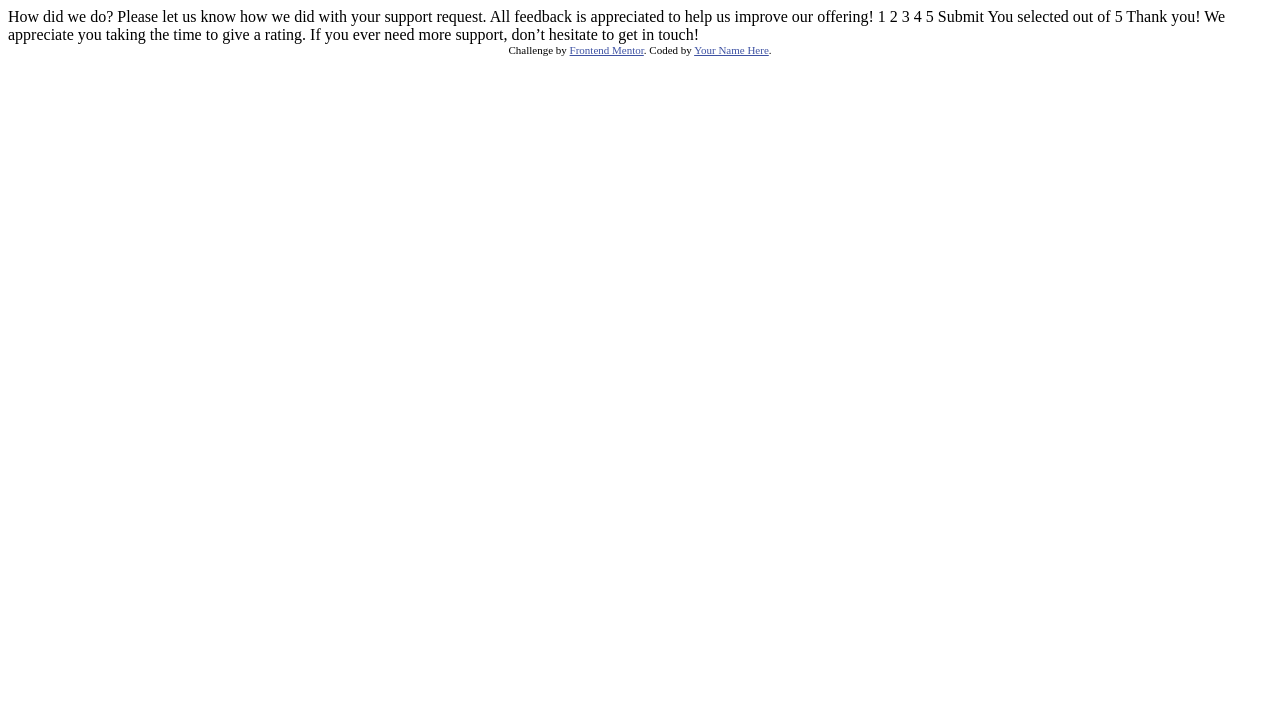
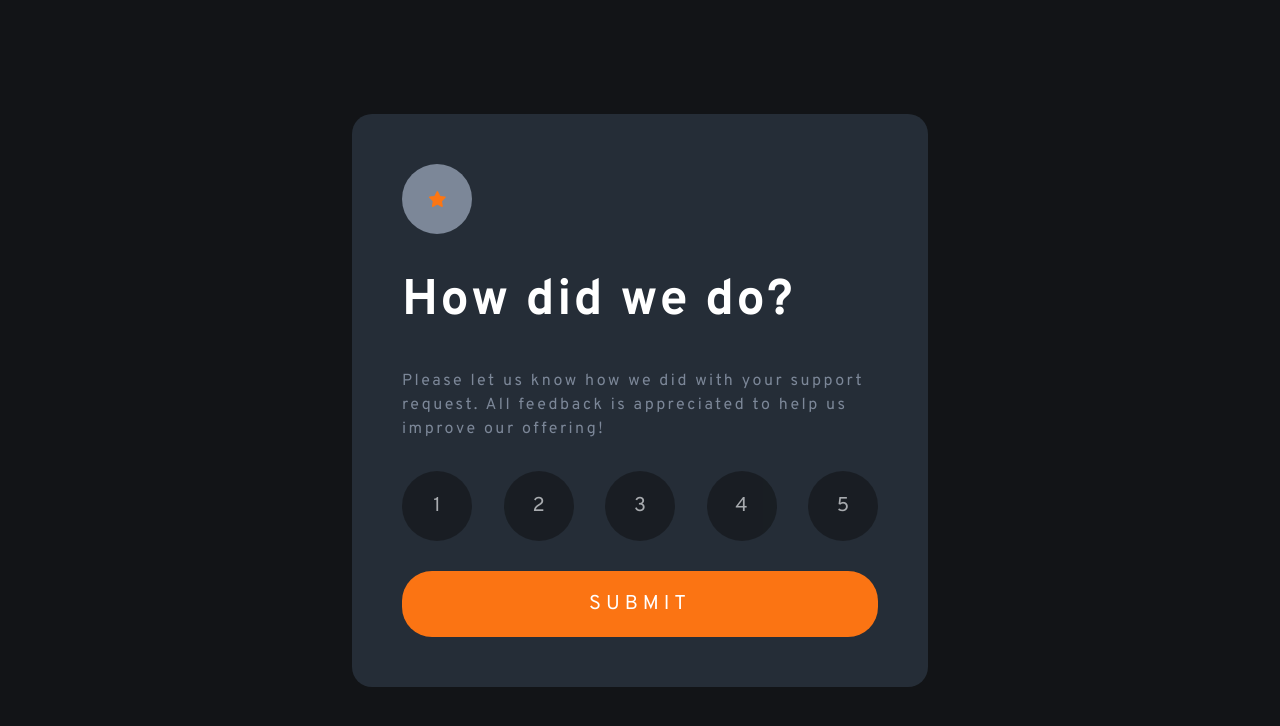
Before and after one commit to Zeuhz-Droid/interactive-rating-component-main, a plain HTML site: page index.html in a window 1280 px wide. Drawn offline with Linux system fonts and the light colour scheme.

Commit message:
Card front component complete

```diff
--- a/index.html
+++ b/index.html
@@ -1,49 +1,76 @@
 <!DOCTYPE html>
 <html lang="en">
   <head>
-  <meta charset="UTF-8">
-  <meta name="viewport" content="width=device-width, initial-scale=1.0"> <!-- displays site properly based on user's device -->
+    <meta charset="UTF-8" />
+    <meta name="viewport" content="width=device-width, initial-scale=1.0" />
+    <!-- displays site properly based on user's device -->
 
-  <link rel="icon" type="image/png" sizes="32x32" href="./images/favicon-32x32.png">
+    <link
+      rel="icon"
+      type="image/png"
+      sizes="32x32"
+      href="./images/favicon-32x32.png"
+    />
+
+    <!-- LINK TO FONT STYLES -->
+    <link rel="preconnect" href="https://fonts.googleapis.com" />
+    <link rel="preconnect" href="https://fonts.gstatic.com" crossorigin />
+    <link
+      href="https://fonts.googleapis.com/css2?family=Overpass:wght@400;700&display=swap"
+      rel="stylesheet"
+    />
+
+    <!-- LINK TO GENERAL STYLES -->
+    <link rel="stylesheet" href="style.css" />
 
     <title>Frontend Mentor | Interactive rating component</title>
 
     <!-- Feel free to remove these styles or customise in your own stylesheet 👍 -->
-  <style>
-    .attribution { font-size: 11px; text-align: center; }
-    .attribution a { color: hsl(228, 45%, 44%); }
-  </style>
   </head>
   <body>
+    <div class="container">
+      <header></header>
+      <main>
+        <section class="card">
+          <div class="card-greet">
+            <figure class="card-logo">
+              <img src="./images/icon-star.svg" alt="icon-star" />
+            </figure>
+            <h1 class="heading-1">How did we do?</h1>
+            <p class="plain-text">
+              Please let us know how we did with your support request. All
+              feedback is appreciated to help us improve our offering!
+            </p>
+            <div class="btn-container">
+              <button class="btn btn-ratings">1</button>
+              <button class="btn btn-ratings">2</button>
+              <button class="btn btn-ratings">3</button>
+              <button class="btn btn-ratings">4</button>
+              <button class="btn btn-ratings">5</button>
+            </div>
 
-  <!-- Rating state start -->
+            <button class="btn btn-submit">Submit</button>
+          </div>
 
-  How did we do?
+          <div class="card-thankyou"></div>
+        </section>
+      </main>
 
-  Please let us know how we did with your support request. All feedback is appreciated
-  to help us improve our offering!
+      <!-- You selected
 
-  1 2 3 4 5
+      out of 5 Thank you! We appreciate you taking the time to give a rating. If
+      you ever need more support, don’t hesitate to get in touch!
 
-  Submit
-
-  <!-- Rating state end -->
-
-  <!-- Thank you state start -->
-
-  You selected <!-- Add rating here --> out of 5
-
-  Thank you!
-
-  We appreciate you taking the time to give a rating. If you ever need more support,
-  don’t hesitate to get in touch!
-
-  <!-- Thank you state end -->
 
 
       <div class="attribution">
-    Challenge by <a href="https://www.frontendmentor.io?ref=challenge" target="_blank">Frontend Mentor</a>.
-    Coded by <a href="#">Your Name Here</a>.
+        Challenge by
+        <a href="https://www.frontendmentor.io?ref=challenge" target="_blank"
+          >Frontend Mentor</a
+        >. Coded by <a href="#">Your Name Here</a>.
+      </div> -->
     </div>
+
+    <script src="temi.js"></script>
   </body>
 </html>
--- /dev/null
+++ b/style.css
@@ -0,0 +1,125 @@
+*,
+*::after,
+*::before {
+  margin: 0;
+  padding: 0;
+  box-sizing: inherit;
+}
+
+html {
+  font-size: 62.5%; /* 1rem = 10px */
+  box-sizing: border-box;
+}
+
+body {
+  font-family: "Overpass", sans-serif;
+  font-size: 1.6rem; /* (1.6 * 16)px */
+  line-height: 1.5;
+  letter-spacing: 0.25rem;
+  background-color: hsl(216, 12%, 8%);
+}
+
+.container {
+  max-width: 100%;
+  margin-inline: auto;
+}
+
+main {
+  width: 100%;
+  height: 100vh;
+
+  display: flex;
+  align-items: center;
+  justify-content: center;
+}
+
+.card {
+  width: 45vw;
+  padding: 5rem;
+  border-radius: 2rem;
+  margin-inline: auto;
+  background-color: hsl(213, 19%, 18%);
+}
+
+.card-greet {
+  display: flex;
+  flex-direction: column;
+  gap: 3rem;
+}
+
+.card-logo {
+  width: 7rem;
+  height: 7rem;
+  border-radius: 50%;
+  background-color: hsl(216, 12%, 54%);
+  display: flex;
+  align-items: center;
+  justify-content: center;
+}
+
+.heading-1 {
+  font-size: 5rem;
+  font-weight: 700;
+  color: hsl(0, 0%, 100%);
+}
+
+.plain-text {
+  color: hsl(216, 12%, 54%);
+}
+
+.btn-container {
+  display: flex;
+  justify-content: space-between;
+}
+
+.btn {
+  appearance: none;
+  border: none;
+  cursor: pointer;
+  outline: none;
+  font-size: 2rem;
+  font-weight: inherit;
+  font-family: inherit;
+  color: hsl(0, 0%, 100%);
+  background-color: transparent;
+}
+
+.btn-ratings {
+  width: 7rem;
+  height: 7rem;
+  opacity: 0.6;
+  border-radius: 50%;
+  background-color: hsl(216, 12%, 8%);
+  transition: background-color 0.2s;
+}
+
+.btn-ratings:hover {
+  background-color: hsl(217, 12%, 63%);
+}
+
+.btn-submit {
+  padding: 2rem 0;
+  border-radius: 3rem;
+  letter-spacing: 0.5rem;
+  text-transform: uppercase;
+  background-color: hsl(25, 97%, 53%);
+  transition: all 0.2s;
+}
+
+.btn-submit:hover {
+  color: hsl(25, 97%, 53%);
+  background-color: hsl(0, 0%, 100%);
+}
+
+/* .card-thankyou {
+  display: none;
+} */
+
+.attribution {
+  font-size: 1.1rem;
+  text-align: center;
+}
+
+.attribution a {
+  color: hsl(228, 45%, 44%);
+}
```
Also changed, not shown: temi.js (added). Lines whose indentation alone changed are shown as unchanged.
